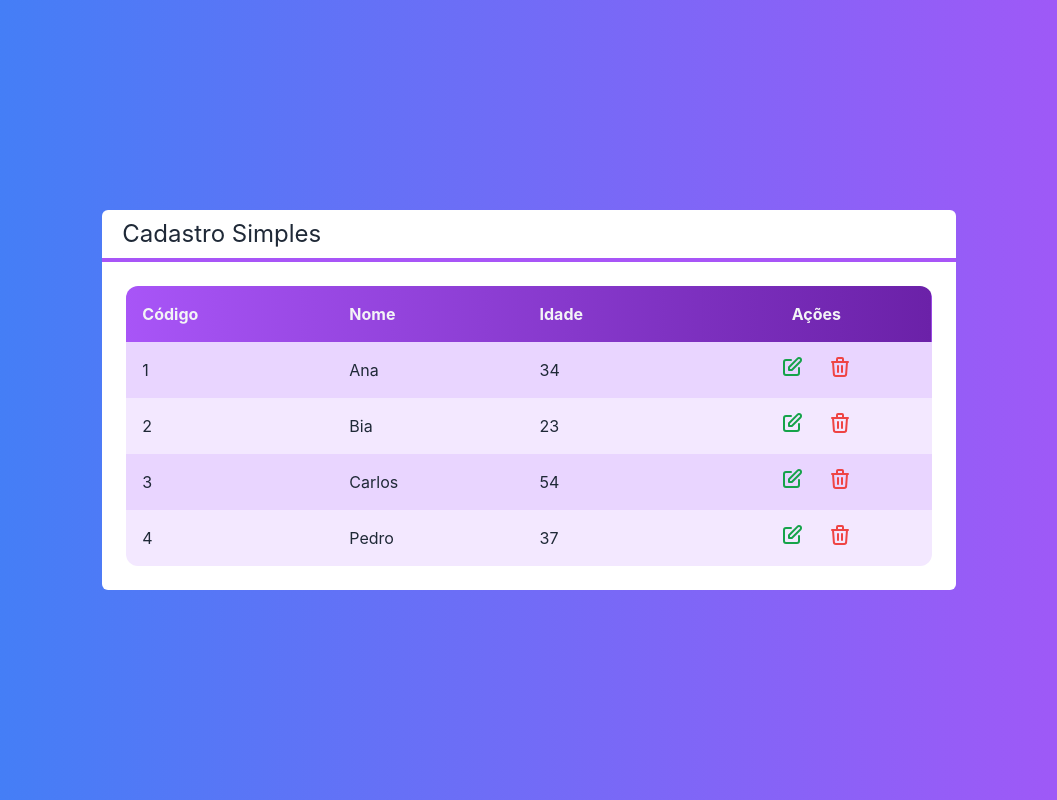
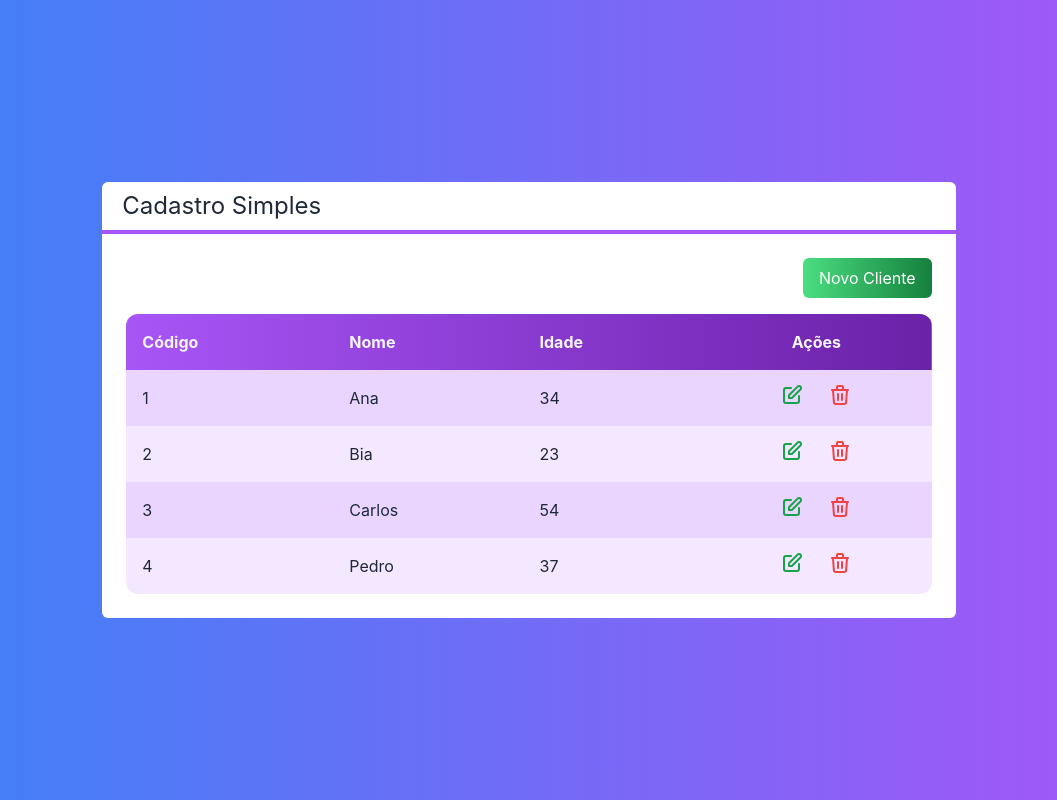
Before and after one commit to AfonsoMachado/next-crud, a Next.js app: page / in a window 1280 px wide. Shown: the whole page, without its empty margins (111-1168 px from the left). Built offline with nearby package versions, Linux system fonts and the light colour scheme.

Commit message:
add button component

```diff
--- /dev/null
+++ b/src/components/Button.tsx
@@ -0,0 +1,21 @@
+interface ButtonProps {
+  children: any;
+  className?: string;
+  color?: "green" | "blue" | "gray";
+}
+
+export default function Button(props: ButtonProps) {
+  const color = props.color ?? "gray";
+
+  return (
+    <button
+      className={`
+      bg-gradient-to-r from-${color}-400 to-${color}-700
+      text-white px-4 py-2 rounded-md
+      ${props.className}
+    `}
+    >
+      {props.children}
+    </button>
+  );
+}
--- a/src/pages/index.tsx
+++ b/src/pages/index.tsx
@@ -1,3 +1,4 @@
+import Button from "../components/Button";
 import Layout from "../components/Layout";
 import Table from "../components/Table";
 import Client from "../core/Client";
@@ -27,6 +28,11 @@ export default function Home() {
     `}
     >
       <Layout title="Cadastro Simples">
+        <div className="flex justify-end">
+          <Button color="green" className="mb-4">
+            Novo Cliente
+          </Button>
+        </div>
         <Table
           clients={clients}
           selectedClient={selectedClient}
--- a/tailwind.config.js
+++ b/tailwind.config.js
@@ -4,6 +4,17 @@ module.exports = {
     "./src/pages/**/*.{js,ts,jsx,tsx}",
     "./src/components/**/*.{js,ts,jsx,tsx}",
   ],
+  safelist: [
+    {
+      pattern: /^bg-/,
+    },
+    {
+      pattern: /^to-/,
+    },
+    {
+      pattern: /^from-/,
+    },
+  ],
   theme: {
     extend: {},
   },
```
